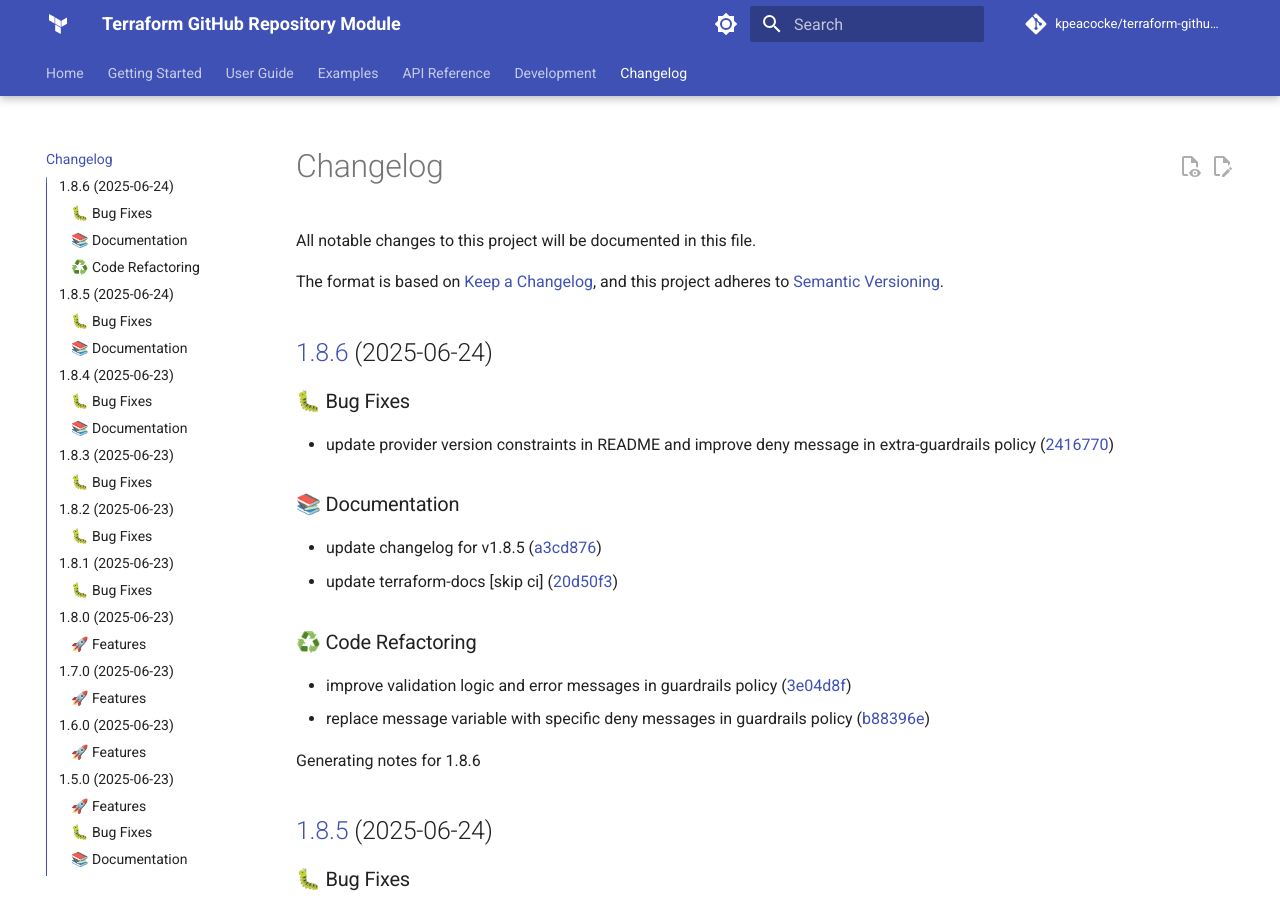
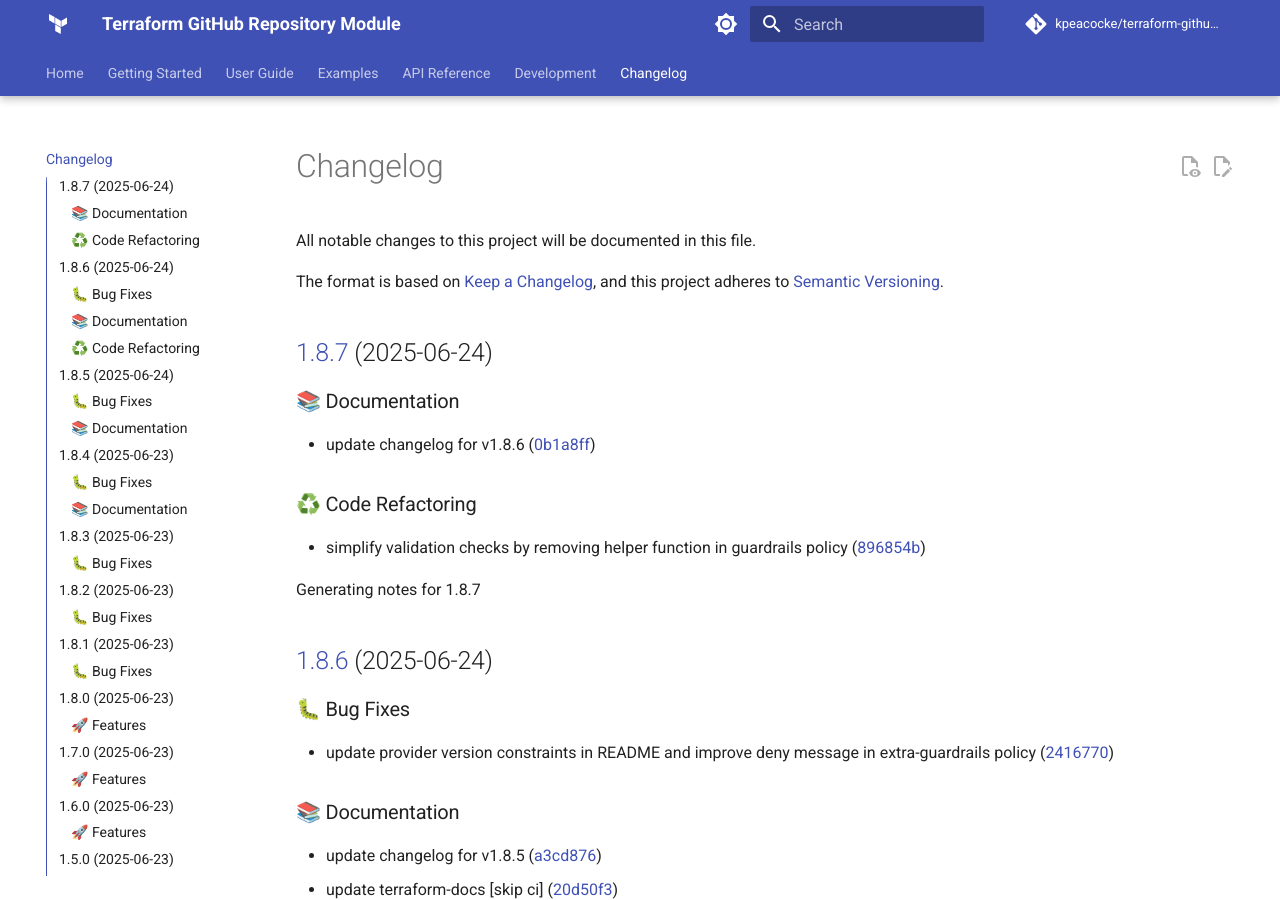
Before and after one commit to kpeacocke/terraform-github-repo, an MkDocs documentation site: the page built from docs/changelog.md, in a window 1280 px wide and 900 px high. Built offline with MkDocs 1.6.1 and Material for MkDocs 9.7.7, drawn with Linux system fonts in a browser that asks for light colours; comment, search, counter and statistics services are not loaded; the version menu is left out.

Commit message:
docs: update changelog for v1.8.7

```diff
--- a/docs/changelog.md
+++ b/docs/changelog.md
@@ -6,6 +6,18 @@ The format is based on [Keep a Changelog](https://keepachangelog.com/en/1.0.0/),
 and this project adheres to [Semantic Versioning](https://semver.org/spec/v2.0.0.html).
 
 <!-- markdownlint-disable MD024 -->
+
+## [1.8.7](https://github.com/kpeacocke/terraform-github-repo/compare/v1.8.6...v1.8.7) (2025-06-24)
+
+### 📚 Documentation
+
+* update changelog for v1.8.6 ([0b1a8ff](https://github.com/kpeacocke/terraform-github-repo/commit/0b1a8ff33c7f00e798b1412cb47c3695adeab63f))
+
+### ♻️ Code Refactoring
+
+* simplify validation checks by removing helper function in guardrails policy ([896854b](https://github.com/kpeacocke/terraform-github-repo/commit/896854b8e1104236b9dc28acf177cdfd41bcbc2f))
+
+Generating notes for 1.8.7
 
 ## [1.8.6](https://github.com/kpeacocke/terraform-github-repo/compare/v1.8.5...v1.8.6) (2025-06-24)
 
```
